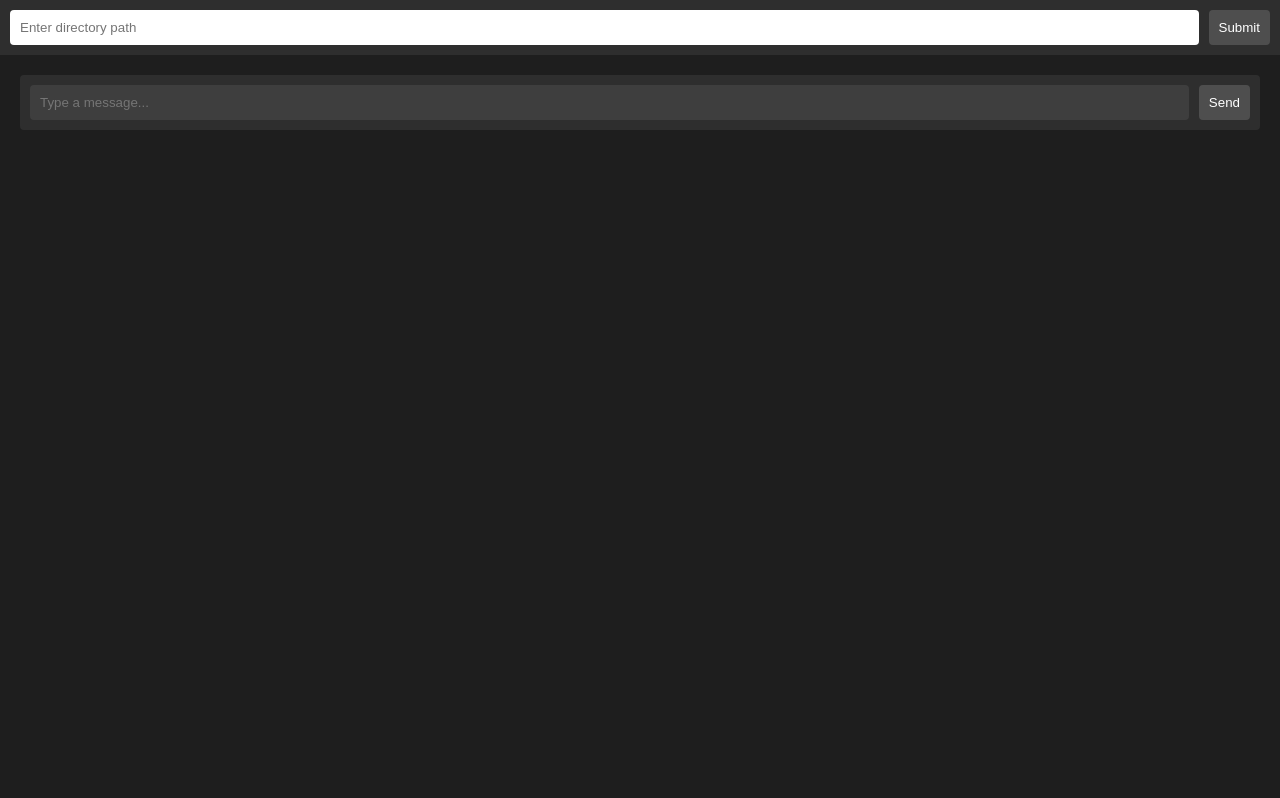
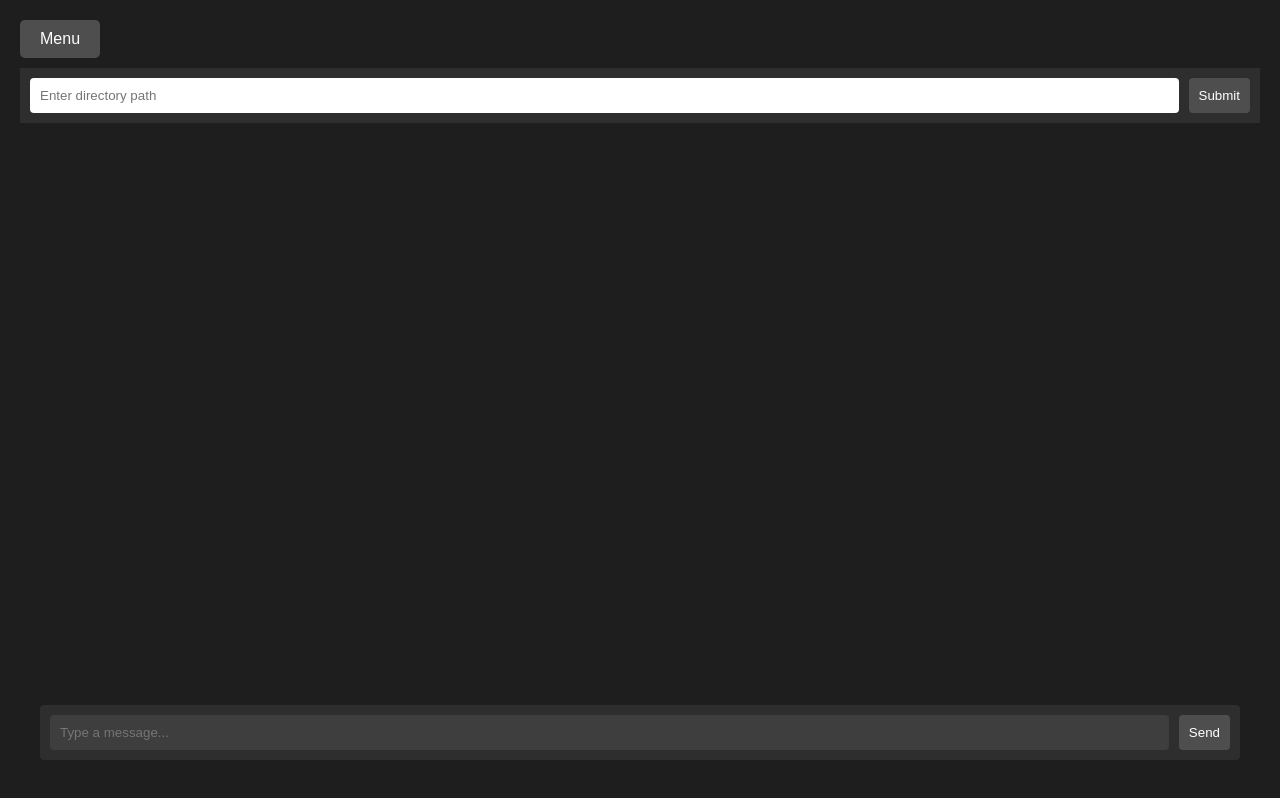
Before and after one commit to SakethSripada/DesktopDev, a React (Create React App) app: page / in a window 1280 px wide. Both pictures are taken after a click on the button "AI Chat". Built offline with nearby package versions, Linux system fonts and the light colour scheme.

Commit message:
back button on chat page

```diff
--- a/src/App.js
+++ b/src/App.js
@@ -10,10 +10,14 @@ function App() {
     setSelectedTool(tool);
   };
 
+  const handleBackToMenu = () => {
+    setSelectedTool(null);
+  };
+
   return (
     <div className="app-container">
       {selectedTool === null && <MainMenu onSelectTool={handleSelectTool} />}
-      {selectedTool === 'chat' && <ChatPage />}
+      {selectedTool === 'chat' && <ChatPage onBackToMenu={handleBackToMenu} />}
     </div>
   );
 }
--- a/src/Components/Pages/ChatPage.jsx
+++ b/src/Components/Pages/ChatPage.jsx
@@ -1,10 +1,12 @@
 import React from 'react';
 import PathForm from '../PathForm';
 import Chat from '../Chat';
+import '../styles/ChatPage.css';
 
-function ChatPage() {
+function ChatPage({ onBackToMenu }) {
   return (
     <div className="chat-page-container">
+      <button className="menu-button" onClick={onBackToMenu}>Menu</button>
       <PathForm />
       <Chat />
     </div>
--- /dev/null
+++ b/src/Components/styles/ChatPage.css
@@ -0,0 +1,24 @@
+.chat-page-container {
+    display: flex;
+    flex-direction: column;
+    height: 100vh;
+    padding: 20px;
+    background-color: #1e1e1e;
+    color: white;
+  }
+
+.menu-button {
+    align-self: flex-start;
+    margin-bottom: 10px;
+    padding: 10px 20px;
+    font-size: 1rem;
+    border: none;
+    border-radius: 5px;
+    background-color: #4e4e4e;
+    color: white;
+    cursor: pointer;
+  }
+
+  .menu-button:hover {
+    background-color: #3e3e3e;
+  }
```
